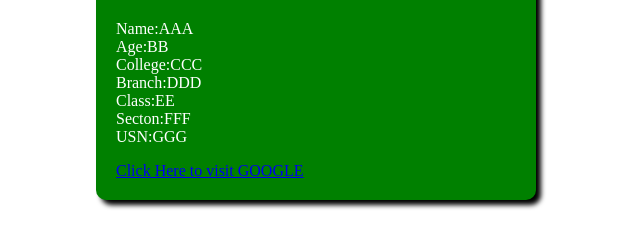
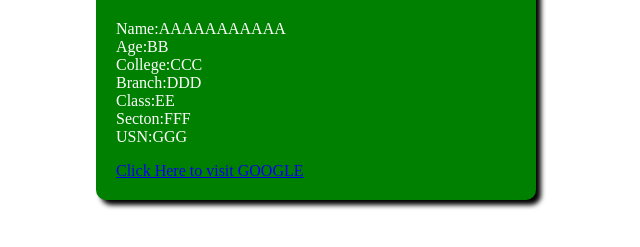
Before and after one commit to sarveshwaran1678/test123, a plain HTML site: page index.html in a window 1280 px wide. Shown: the part 269-516 px from the top of the page, without its empty margins (324-964 px from the left). Drawn offline with Linux system fonts and the light colour scheme.

Commit message:
Update index.html

```diff
--- a/index.html
+++ b/index.html
@@ -22,7 +22,7 @@
 <body>
 	<div class="center-div">
 		<h1>My custom PORTFOLIO</h1>
-		<p>Name:AAA<br>
+		<p>Name:AAAAAAAAAAA<br>
 			Age:BB<br>
 			College:CCC<br>
 			Branch:DDD<br>
```
